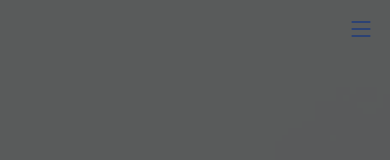
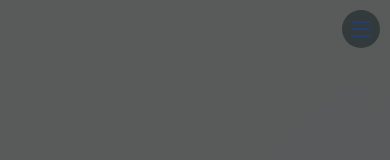
Before and after one commit to akshaytcr/mywebpage, a plain HTML site: page index.html in a window 390 px wide. Shown: the top 160 px of the page. Drawn offline with nearby package versions, Linux system fonts and the light colour scheme.

Commit message:
Update style.css

```diff
--- a/assets/css/style.css
+++ b/assets/css/style.css
@@ -212,7 +212,7 @@ h1, h2, h3, h4, h5, h6 {
   top: 10px;
   z-index: 9998;
   border: 0;
-  background: none;
+  background: url("../img/bnn.jpg") top right no-repeat;
   font-size: 28px;
   transition: all 0.4s;
   outline: none !important;
```
